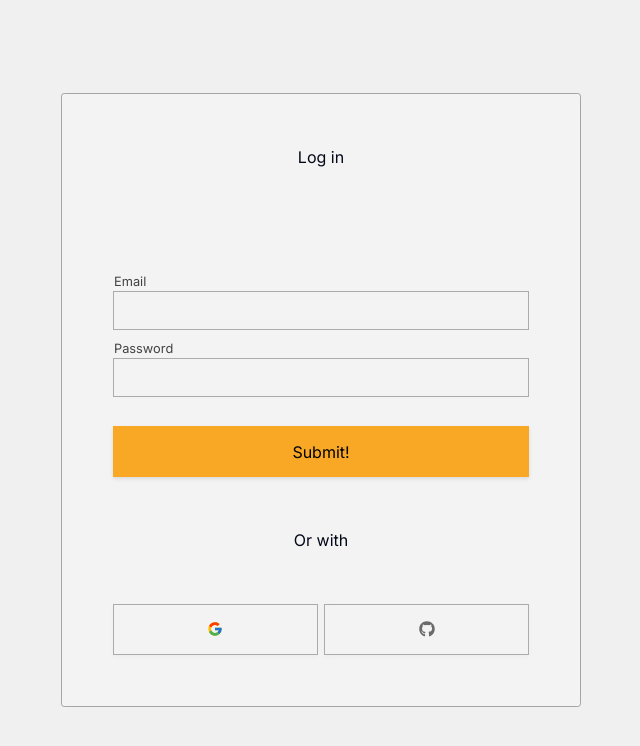
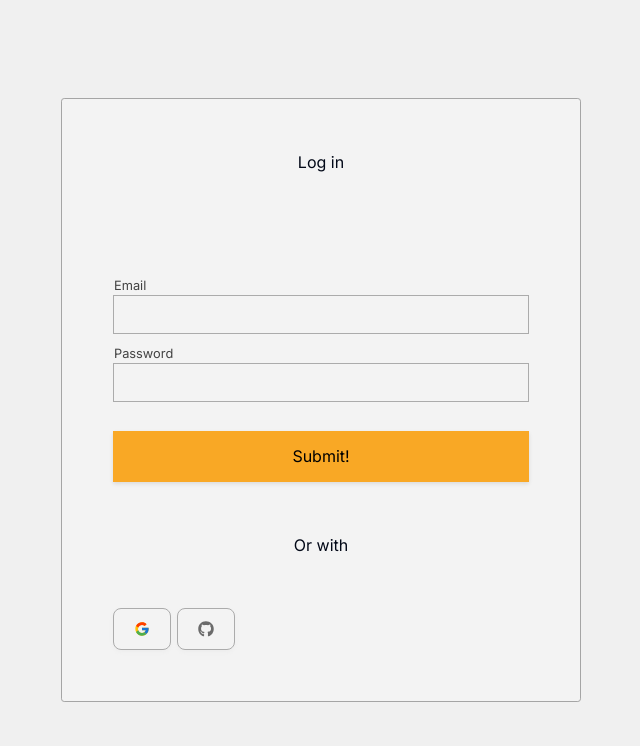
Before and after one commit to Ori-Roll/base-app-with-auth, a Next.js app: page /auth/login in a window 1280 px wide. Shown: the top 746 px of the page, without its empty margins (319-959 px from the left). Built offline with nearby package versions, Linux system fonts and the light colour scheme.

Commit message:
update to social ui

```diff
--- a/src/components/auth/Social.tsx
+++ b/src/components/auth/Social.tsx
@@ -4,7 +4,7 @@ import React from 'react';
 
 import { FcGoogle } from 'react-icons/fc';
 import { FaGithub } from 'react-icons/fa';
-import { Button } from '@/components/ui/Button/';
+import { Button } from '@/components/ui/Button/index';
 
 type SocialProps = {};
 
@@ -19,10 +19,10 @@ export const Social = (props: SocialProps) => {
 
   return (
     <>
-      <Button onClick={handleGoogleClick}>
+      <Button size="size-large" onClick={handleGoogleClick}>
         <FcGoogle />
       </Button>
-      <Button onClick={handleGithubClick}>
+      <Button size="size-large" onClick={handleGithubClick}>
         <FaGithub />
       </Button>
     </>
```
